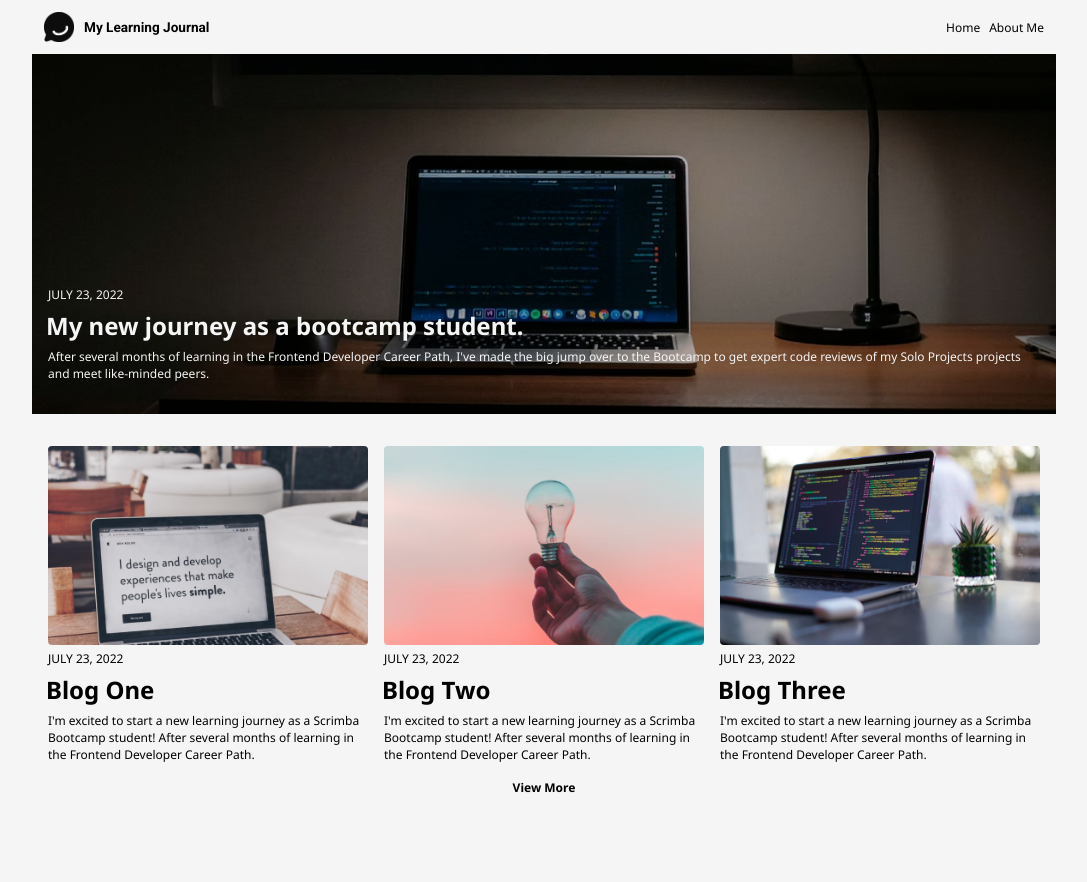
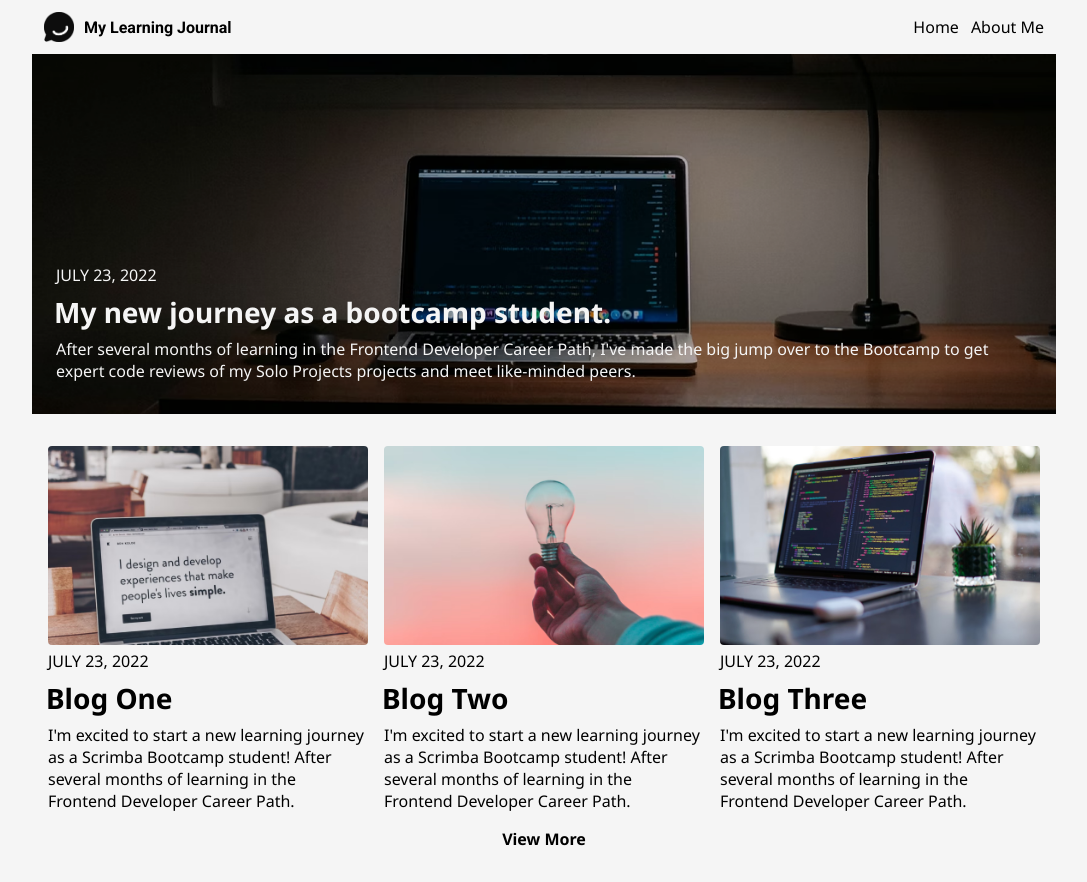
Before and after one commit to ayangjibrut/my-learning-journal-v2, a plain HTML site: page index.html in a window 1280 px wide. Shown: the whole page, without its empty margins (96-1183 px from the left). Before the commit the page ends 828 px from the top, so only its background shows below. Drawn offline with Linux system fonts and the light colour scheme.

Commit message:
Update
CSS

```diff
--- a/index.html
+++ b/index.html
@@ -22,9 +22,11 @@
     </header>
 
     <header class="main-header">
-        <p>JULY 23, 2022</p>
-        <h1>My new journey as a bootcamp student.</h1>
-        <p>After several months of learning in the Frontend Developer Career Path, I've made the big jump over to the Bootcamp to get expert code reviews of my Solo Projects projects and meet like-minded peers.</p>
+        <div class="header-text-wrapper">
+            <p>JULY 23, 2022</p>
+            <h1>My new journey as a bootcamp student.</h1>
+            <p>After several months of learning in the Frontend Developer Career Path, I've made the big jump over to the Bootcamp to get expert code reviews of my Solo Projects projects and meet like-minded peers.</p>
+        </div>
     </header>
 
     <main>
--- a/style.css
+++ b/style.css
@@ -37,7 +37,7 @@ ul {
 }
 
 li {
-    font-size: .75rem;
+    font-size: .85rem;
     list-style-type: none;
     margin-left: .75em;
     cursor: pointer;
@@ -47,7 +47,6 @@ li {
     display: flex;
     flex-direction: column;
     justify-content: end;
-    padding: 0 1em 2em;
     background-image: url(images/article-image-hero.png);
     background-size: cover;
     background-repeat: no-repeat;
@@ -56,14 +55,17 @@ li {
     min-height: 45vh;
 }
 
+.header-text-wrapper {
+    padding: 0 1em 2em;
+}
+
 h1 {
     font-size: 1.5rem;
     margin: .25em 0 .25em -2px;
-    /* margin-left: -2px; */
 }
 
 p {
-    font-size: .75rem;
+    font-size: .85rem;
 }
 
 main {
@@ -110,6 +112,10 @@ img {
         margin: 0 auto;
     }
 
+    .logo-title {
+        font-size: 1rem;
+    }
+
     main {
         grid-template-columns: repeat(3, 1fr);
         grid-template-areas:
@@ -120,4 +126,17 @@ img {
         gap: 1em;
         padding: 1em;
     }
+
+    .header-text-wrapper {
+        padding: 0 1.5em 2em;
+    }
+
+    h1 {
+        font-size: 1.75rem;
+    }
+
+    p,
+    li {
+        font-size: initial;
+    }
 }
```
